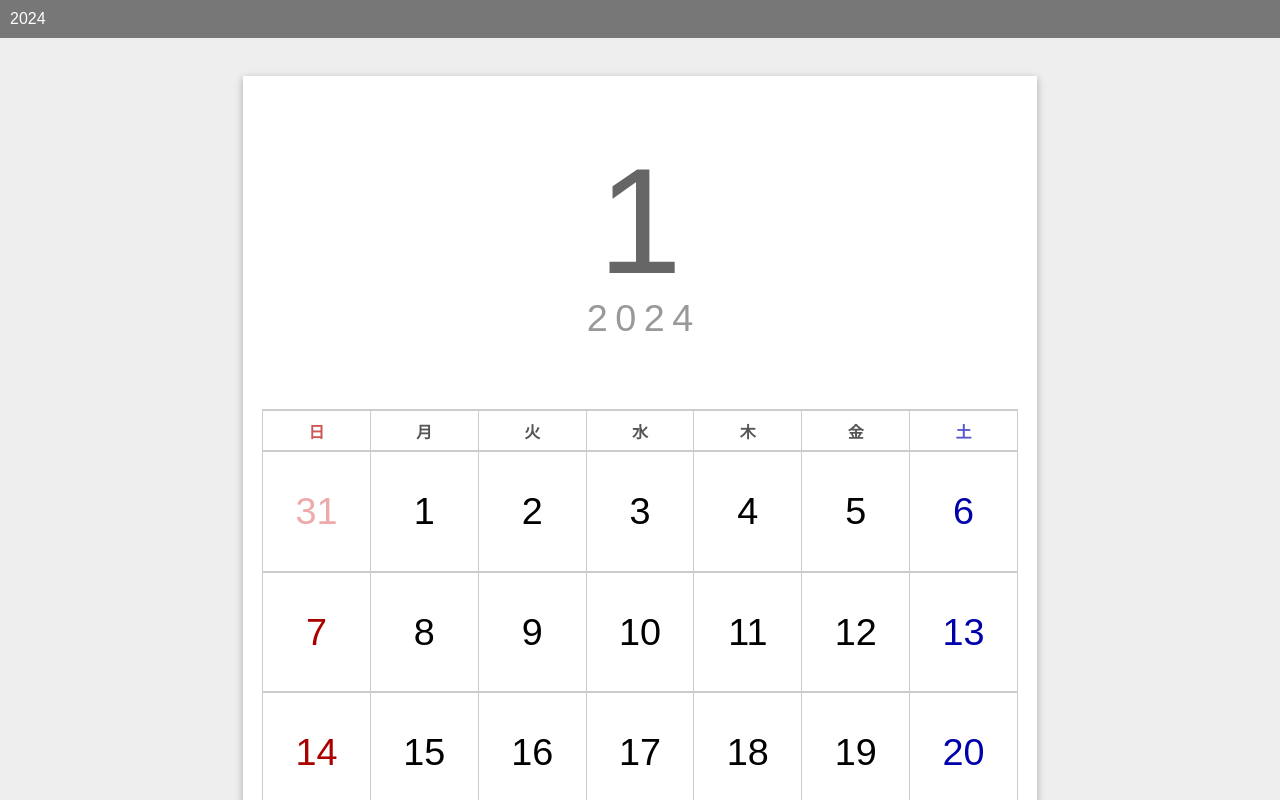
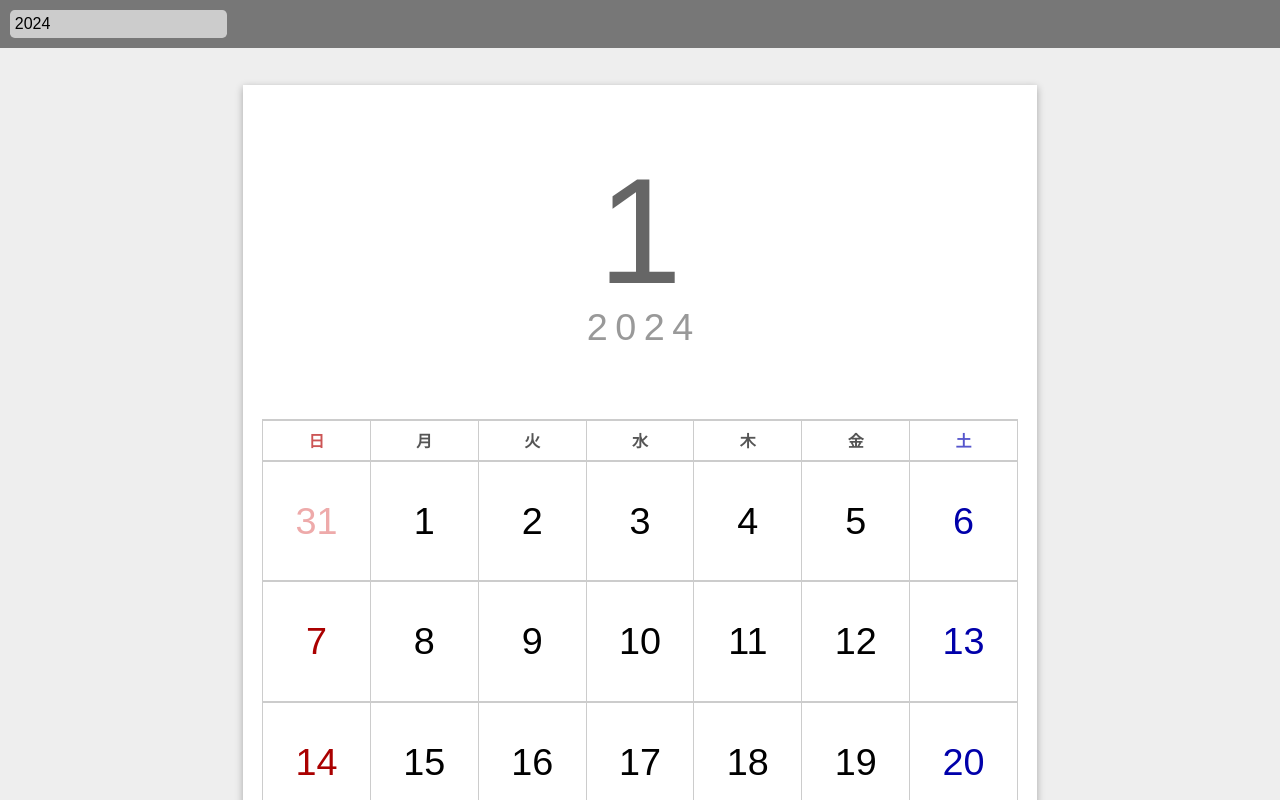
Before and after one commit to ytyng/printable-calendar, a Nuxt app: page / in a window 1280 px wide. Shown: the top 800 px of the page. Built offline with nearby package versions, Linux system fonts and the light colour scheme.

Commit message:
year input

```diff
--- a/pages/index.vue
+++ b/pages/index.vue
@@ -1,6 +1,7 @@
 <script lang="ts" setup>
 const calendar = useCalendar()
 const route = useRoute()
+const router = useRouter()
 
 if (route.query.year) {
   calendar.year.value = Number(route.query.year)
@@ -10,11 +11,21 @@ const calendarHeaders = [
   '日', '月', '火', '水', '木', '金', '土'
 ]
 
+function yearChanged(event: Event) {
+  const target = event.target as HTMLInputElement
+  const year = Number(target.value)
+  calendar.year.value = year
+  router.push({ query: { year: year.toString() } })
+}
+
 </script>
 <template>
   <div>
     <div class="browser-header">
-      {{ calendar.year }}
+      <input :value="calendar.year.value"
+             @input="yearChanged"
+             class="year-input"
+      >
     </div>
     <div
       v-for="mc in calendar.getMonthlyCalendars()"
@@ -53,6 +64,14 @@ const calendarHeaders = [
 </template>
 
 <style scoped>
+.year-input {
+  background-color: #ccc;
+  border: none;
+  outline: none;
+  padding: 0.3em;
+  font-size: 16px;
+  border-radius: 0.3em;
+}
 .monthly-calendar {
   display: flex;
   flex-direction: column;
```
